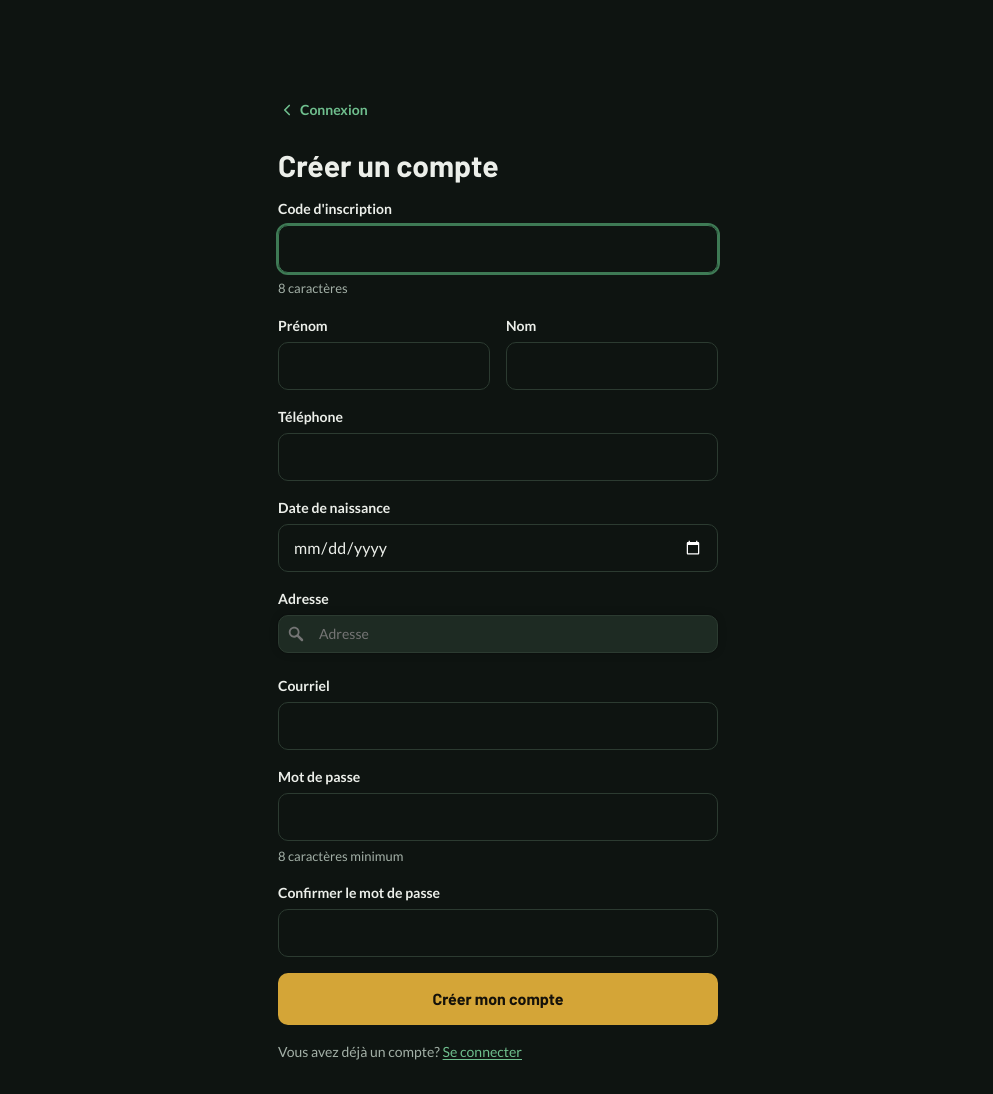
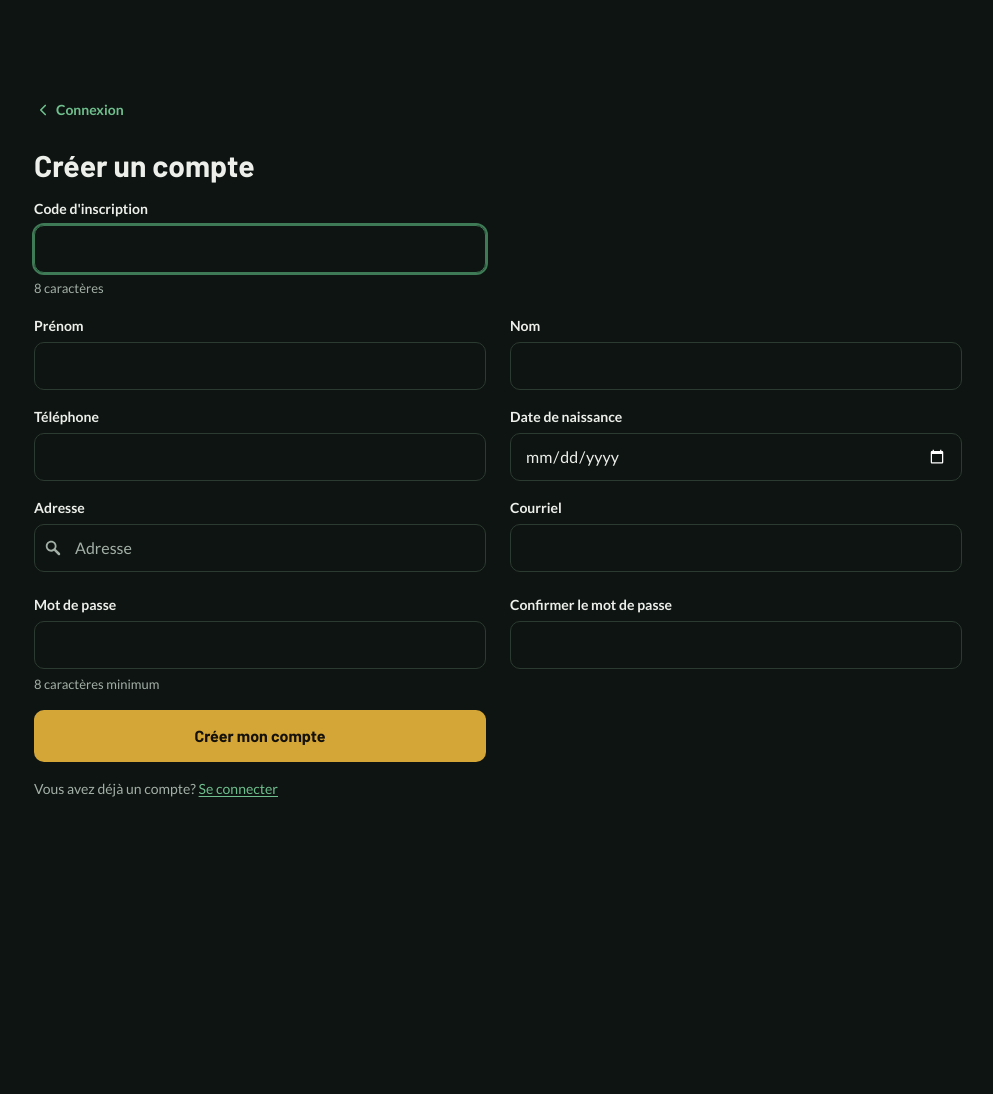
Before and after one commit to paullanza/studio_sante_active, a Rails app: page /users/sign_up in a window 1280 px wide. Shown: the part 45-1139 px from the top of the page, without its empty margins (142-1135 px from the left). After the commit the page ends 842 px from the top, so only its background shows below. Run offline with Rails 7, Linux system fonts and the light colour scheme; style sheets or scripts are compiled from the project's sources; some libraries are stand-ins or nearby versions.

Commit message:
Style the address box like the other inputs and lay sign-up out in two columns on desktop
Mapbox hard-codes a near-black input text colour, so the theme now adds
cssText inside the shadow DOM: --bg background, light text, muted
placeholder and icon, 48 px height, and the same focus and invalid borders
as .field__input.

Sign-up uses the full page column with a new .form--grid (two columns
from 768 px, in mobile order) instead of a narrow single column. It
replaces .field-row.

Co-Authored-By: Claude Opus 5.5 <noreply@anthropic.com>

```diff
--- a/app/assets/stylesheets/studio/_fields.scss
+++ b/app/assets/stylesheets/studio/_fields.scss
@@ -146,20 +146,20 @@ textarea.field__input {
   border-color: var(--field-invalid-border);
 }
 
-// Two fields side by side from 768 px (for example Prénom and Nom).
-.field-row {
-  display: flex;
-  flex-direction: column;
-  gap: 16px;
-}
-
+// Long forms: two columns from 768 px so they fit a desktop screen. Fields
+// fill the grid in source order (the mobile order); `.form__full` spans both
+// columns (a lone field, base errors, the submit button).
 @media (min-width: 768px) {
-  .field-row {
-    flex-direction: row;
+  .form--grid {
+    display: grid;
+    grid-template-columns: repeat(2, minmax(0, 1fr));
+    column-gap: 24px;
+    row-gap: 16px;
+    align-items: start;
   }
 
-  .field-row > .field {
-    flex: 1;
+  .form--grid > .form__full {
+    grid-column: 1 / -1;
   }
 }
 
--- a/app/assets/stylesheets/studio/_layout.scss
+++ b/app/assets/stylesheets/studio/_layout.scss
@@ -89,6 +89,14 @@ body:has(.top-nav) .brand-bar {
   margin: 0 auto;
 }
 
+// The full page column, for signed-out pages with a long form (sign up).
+.page-full {
+  display: flex;
+  flex-direction: column;
+  gap: 16px;
+  width: 100%;
+}
+
 // Signed-out pages (no nav): leave room above the form.
 .auth {
   padding-top: 24px;
--- a/app/javascript/controllers/address_autocomplete_controller.js
+++ b/app/javascript/controllers/address_autocomplete_controller.js
@@ -17,7 +17,7 @@ export default class extends Controller {
       types: ["country", "region", "place", "postcode", "locality", "neighborhood", "address"]
     }
     this.searchBox.placeholder = "Adresse"
-    this.searchBox.theme = { variables: this.themeVariables() }
+    this.searchBox.theme = this.theme()
 
     // sync hidden field on select/clear
     this.handleRetrieve = this.handleRetrieve.bind(this)
@@ -39,22 +39,40 @@ export default class extends Controller {
     this.searchBox?.remove()
   }
 
-  // On the new layout, colours come from the design tokens (docs/ui.md) so the
-  // box reads on the dark theme. The old Bootstrap layout has no tokens and
+  // On the new layout the box matches the other inputs (.field__input in
+  // studio/_fields.scss), from the design tokens. Mapbox hard-codes a dark
+  // input text colour that no theme variable reaches, so `cssText` overrides
+  // it inside the shadow DOM. The old Bootstrap layout has no tokens and
   // keeps Mapbox's light defaults.
-  themeVariables() {
+  theme() {
     const styles = getComputedStyle(document.documentElement)
     const token = (name) => styles.getPropertyValue(name).trim()
-    if (!token("--surface-2")) return { fontFamily: "inherit", borderRadius: "0.5rem" }
+    if (!token("--surface-2")) return { variables: { fontFamily: "inherit", borderRadius: "0.5rem" } }
+
+    const invalid = this.element.classList.contains("field--invalid")
+    const border = token(invalid ? "--field-invalid-border" : "--border")
 
     return {
-      colorBackground: token("--surface-2"),
-      colorBackgroundHover: token("--surface"),
-      colorText: token("--text"),
-      colorPrimary: token("--accent"),
-      border: `1px solid ${token("--border")}`,
-      borderRadius: token("--radius"),
-      fontFamily: "Lato, sans-serif"
+      variables: {
+        colorBackground: token("--bg"),
+        colorBackgroundHover: token("--surface-2"),
+        colorBackgroundActive: token("--surface-2"),
+        colorText: token("--text"),
+        colorSecondary: token("--text-muted"),
+        colorPrimary: token("--accent"),
+        border: `1px solid ${border}`,
+        borderRadius: token("--radius"),
+        boxShadow: "none",
+        fontFamily: "Lato, sans-serif",
+        unit: "16px"
+      },
+      cssText: `
+        .Input, .Input:focus { color: ${token("--text")}; height: calc(${token("--control-height")} - 2px); border: 0; }
+        .Input::placeholder { color: ${token("--text-muted")}; opacity: 1; }
+        .SearchIcon { fill: ${token("--text-muted")}; }
+        .ClearBtn:hover { color: ${token("--text")}; }
+        .SearchBox:focus-within { border-color: ${token("--border-strong")}; outline: 2px solid ${token("--border-strong")}; }
+      `
     }
   }
 
--- a/app/views/devise/registrations/new.html.erb
+++ b/app/views/devise/registrations/new.html.erb
@@ -1,6 +1,6 @@
 <% content_for :title, "Créer un compte" %>
 
-<div class="page-narrow auth">
+<div class="page-full auth">
   <%= back_link_to "Connexion", new_user_session_path %>
 
   <div class="page-header">
@@ -8,16 +8,16 @@
   </div>
 
   <%= form_with model: resource, scope: resource_name, url: user_registration_path,
-        builder: StudioFormBuilder, class: "form" do |f| %>
+        builder: StudioFormBuilder, class: "form form--grid" do |f| %>
+    <%# Two columns from 768 px, filled in this (mobile) order. %>
     <%= f.base_errors %>
 
     <%= f.field :signup_code_token, label: "Code d'inscription", hint: "8 caractères",
           autocomplete: "off", autocapitalize: "characters", spellcheck: false, required: true, autofocus: true %>
+    <div class="from-tablet" aria-hidden="true"></div>
 
-    <div class="field-row">
-      <%= f.field :first_name, label: "Prénom", autocomplete: "given-name", required: true %>
-      <%= f.field :last_name, label: "Nom", autocomplete: "family-name", required: true %>
-    </div>
+    <%= f.field :first_name, label: "Prénom", autocomplete: "given-name", required: true %>
+    <%= f.field :last_name, label: "Nom", autocomplete: "family-name", required: true %>
 
     <%= f.field :phone, label: "Téléphone", as: :tel, autocomplete: "tel", required: true %>
 
```
Also changed, not shown: docs/ui.md (+3 -3 lines).
